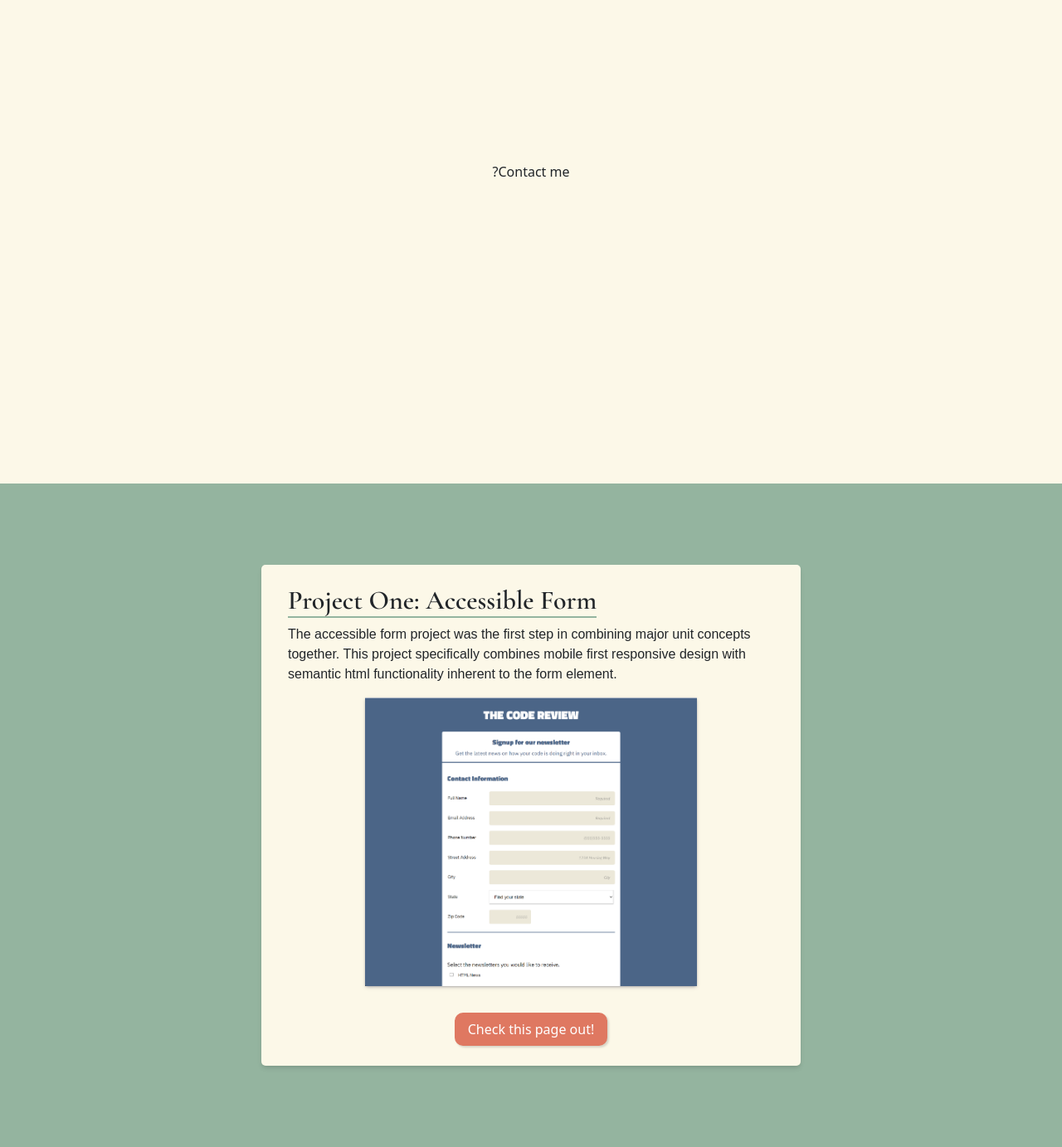
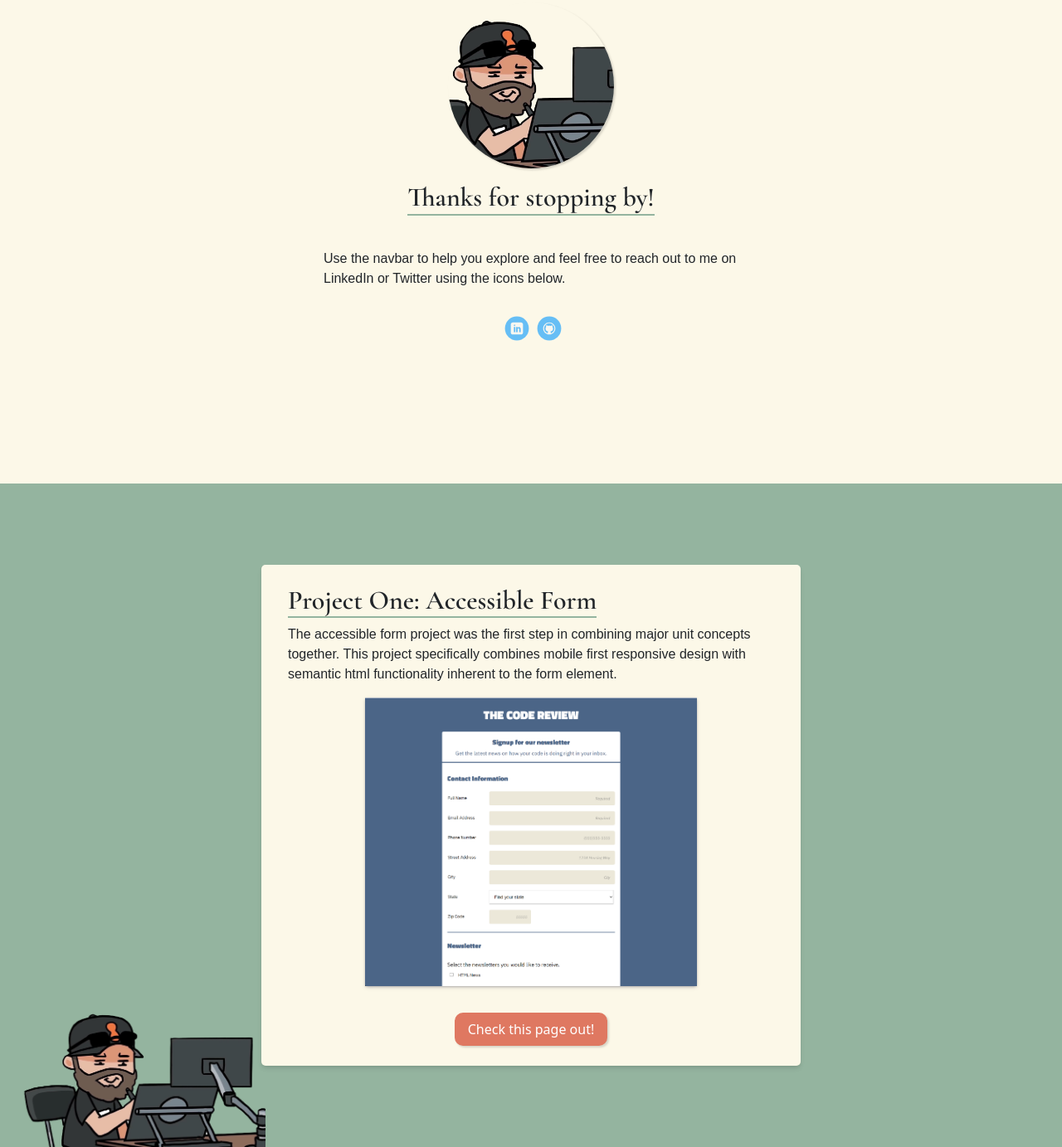
Before and after one commit to Beboothy/unit_9-capstone, a plain HTML site: page index.html in a window 1280 px wide. Shown: the part 1057-2440 px from the top of the page at 83% size. Drawn offline with nearby package versions, Linux system fonts and the light colour scheme; a web font is replaced by a local one.

Commit message:
Ready for review.

```diff
--- a/css/styles.css
+++ b/css/styles.css
@@ -149,6 +149,41 @@ header {
   z-index: 99;
 }
 
+/* Contact */
+
+ul {
+  list-style-type: none;
+  margin: 0;
+  padding: 0;
+}
+
+ul li {
+  display: inline-block;
+}
+
+a.social {
+  display: inline-block;
+  text-indent: -9999px;
+  margin-left: 5px;
+  width: 30px;
+  height: 30px;
+  background-size: 30px 30px;
+  opacity: .6;
+  transition: all .5s;
+}
+a.twitter {
+  background-image: url(../assets/twitter.svg);
+}
+a.linkedin {
+  background-image: url(../assets/linkedin.svg);
+}
+a.github {
+  background-image: url(../assets/github.svg);
+}
+a.social:hover {
+  opacity: 1;
+}
+
 /*
   * -------------
   * Modal Styles
@@ -171,6 +206,10 @@ dialog::backdrop {
 #Modal .project_info_container {
   padding-top: 50px;
   overflow: hidden;
+}
+
+#Modal .github_pages_link {
+  text-align: center;
 }
 
 .closeBtn {
@@ -196,10 +235,46 @@ dialog::backdrop {
 
 #About {
   background-color: var(--main);
+  display: flex;
+  flex-direction: column;
+}
+
+.avatar {
+  width: 200px;
+  height: 200px;
+  border-radius: 50%;
+  margin-bottom: 1rem;
+  background-image: url(../assets/me.png);
+  background-size: cover;
+  background-position: center;
+  box-shadow: rgba(0, 0, 0, 0.15) 1.95px 1.95px 2.6px;
+
+}
+
+/* #About h2 {
+  text-align: center;
+  font-weight: 600;
+} */
+
+#About p {
+  width: min(80%, 500px);
+  margin: 2rem auto;
 }
 
 section {
   padding: 0 1rem;
+}
+
+#ProjectOne,
+#ProjectTwo,
+#ProjectThree,
+#ProjectFour,
+#ProjectFive {
+  background-image: url(../assets/me.png);
+  background-size: 220px;
+  background-repeat: no-repeat;
+  background-position: bottom left;
+  background-attachment: fixed;
 }
 
 #ProjectOne {
@@ -230,7 +305,7 @@ section {
 
 .flex_trap {
   display: flex;
-  flex-wrap: nowrap;
+  flex-direction: column-reverse;
   justify-content: center;
   align-items: center;
   gap: 2rem;
@@ -338,10 +413,6 @@ svg path {
   section .project_info_container button {
     display: none;
   }
-
-  .flex_trap {
-    flex-direction: column-reverse;
-  }
 }
 
 @media screen and (min-width: 1023px) {
@@ -349,3 +420,13 @@ svg path {
     width: 400px;
   }
 }
+
+@media screen and (min-width: 1200px) {
+  #ProjectOne,
+  #ProjectTwo,
+  #ProjectThree,
+  #ProjectFour,
+  #ProjectFive {
+    background-size: 25%;
+  }
+}
--- a/index.html
+++ b/index.html
@@ -50,8 +50,13 @@
       </dialog>
     <main id="main" class="container-fluid p-0">
       <section id="About" class="pt-5">
-        <div class="avatar_icon">?</div>
-        <div class="contact">Contact me</div>
+        <div class="avatar"></div>
+        <h2>Thanks for stopping by!</h2>
+        <p>Use the navbar to help you explore and feel free to reach out to me on LinkedIn or Twitter using the icons below.</p>
+        <ul>
+          <li><a href="https://www.linkedin.com/in/brandon-booth-784ab0252" target="_blank" class="social linkedin">LinkedIn</a></li>
+          <li><a href="https://github.com/Beboothy" target="_blank" class="social github">Github</a></li>
+        </ul>
       </section>
       <div id="ProjectContainer">
         <!-- populate sections here -->
```
Also changed, not shown: assets/github.svg (added), assets/linkedin.svg (added), assets/me.png (added), assets/twitter.svg (added).
